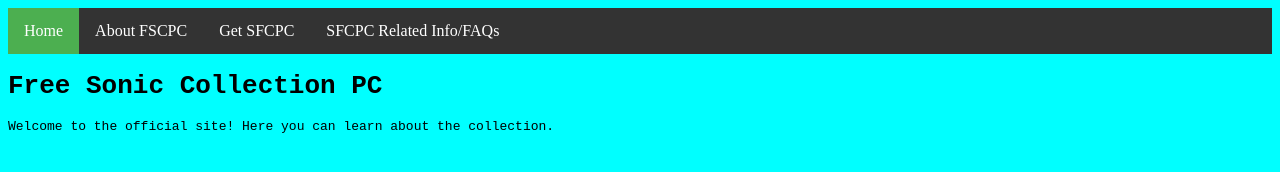
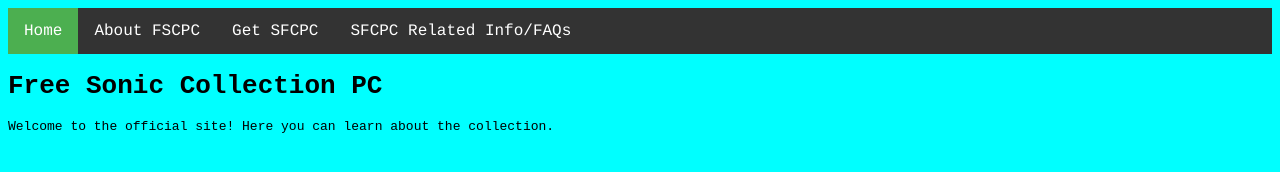
Before and after one commit to SparrOSDeveloperTeam/sonicpc, a plain HTML site: page index.html in a window 1280 px wide. Drawn offline with Linux system fonts and the light colour scheme.

Commit message:
Update index.html

```diff
--- a/index.html
+++ b/index.html
@@ -47,12 +47,14 @@
     </style>
 
     <body>
+        <font face="courier">
             <ul>
                 <li class="active"><a href="#">Home</a></li>
                 <li><a href="license">About FSCPC</a></li>
                 <li><a href="download">Get SFCPC</a></li>
                 <li><a href="info">SFCPC Related Info/FAQs</a></li>
             </ul>
+        </font>
         <font face="monospace">
             <h1>
                 Free Sonic Collection PC
```
Lines whose indentation alone changed are shown as unchanged.
